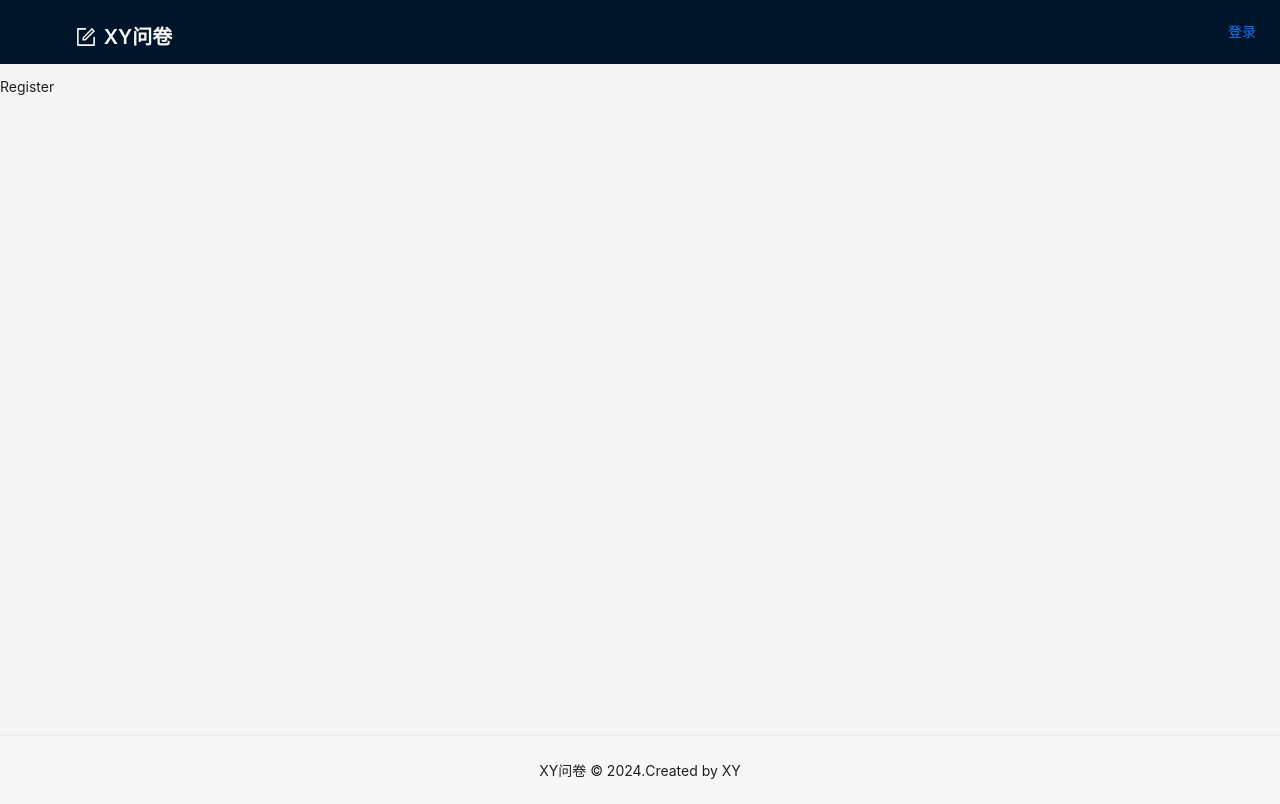
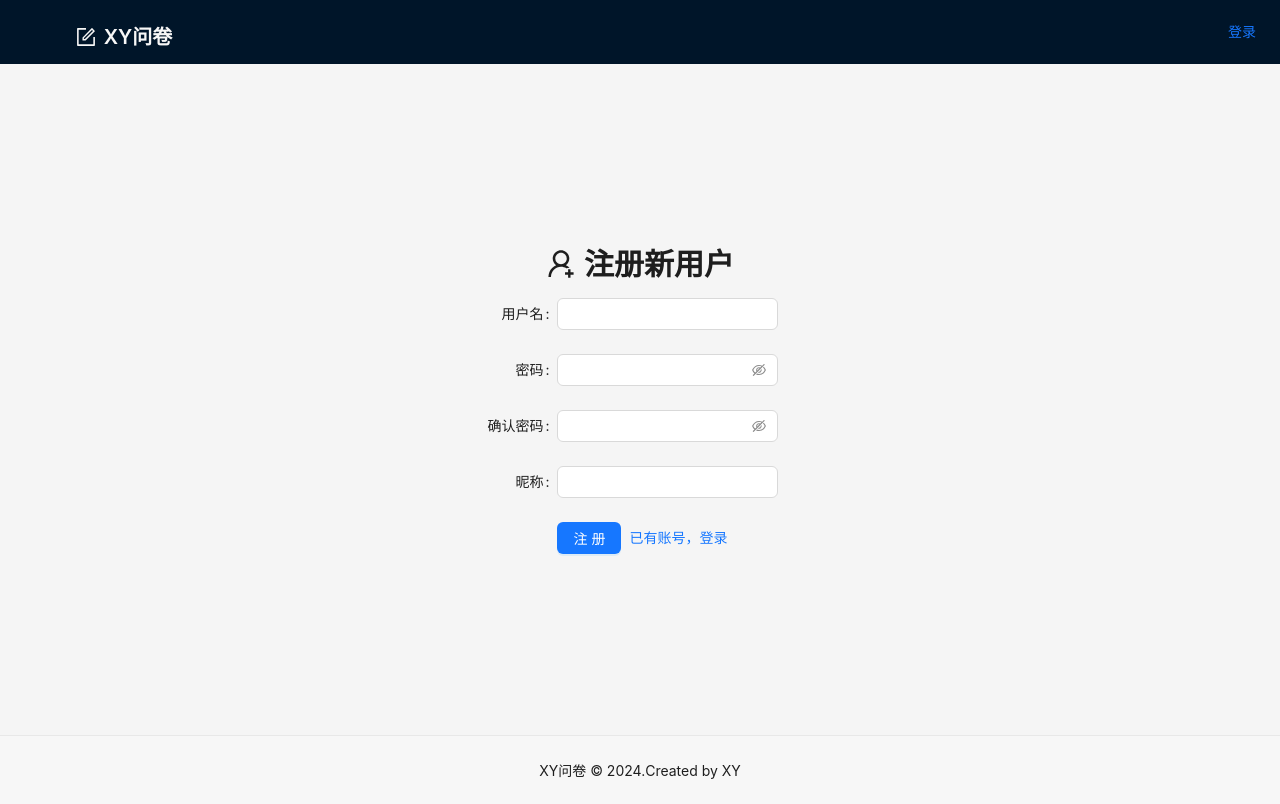
Before and after one commit to yashoku233/wenjuan-fe, a React (Create React App) app: page /Register in a window 1280 px wide. Built offline with nearby package versions, Linux system fonts and the light colour scheme.

Commit message:
dev:完成注册页

```diff
--- /dev/null
+++ b/src/components/ListSearch.tsx
@@ -0,0 +1,42 @@
+import React, { FC, useEffect, useState } from 'react'
+import type { ChangeEvent } from 'react'
+import { useNavigate, useLocation, useSearchParams } from 'react-router-dom'
+import { LIST_SEARCH_PARAM_KEY } from '../constant'
+import { Input } from 'antd'
+
+const { Search } = Input
+
+const ListSearch: FC = () => {
+  const nav = useNavigate()
+  const { pathname } = useLocation()
+  const [value, setValue] = useState('')
+
+  function handleChange(event: ChangeEvent<HTMLInputElement>) {
+    setValue(event.target.value)
+  }
+
+  function handleSearch(value: string) {
+    nav({
+      pathname,
+      search: `${LIST_SEARCH_PARAM_KEY}=${value}`,
+    })
+  }
+
+  const [searchParams] = useSearchParams()
+  useEffect(() => {
+    const newVal = searchParams.get(LIST_SEARCH_PARAM_KEY) || ''
+    setValue(newVal)
+  }, [searchParams])
+
+  return (
+    <Search
+      style={{ width: '200px' }}
+      placeholder="请输入关键字"
+      allowClear
+      value={value}
+      onChange={handleChange}
+      onSearch={handleSearch}
+    />
+  )
+}
+export default ListSearch
--- /dev/null
+++ b/src/constant/index.ts
@@ -0,0 +1 @@
+export const LIST_SEARCH_PARAM_KEY = 'keyword'
--- /dev/null
+++ b/src/page/Register.module.scss
@@ -0,0 +1,7 @@
+.container {
+    display: flex;
+    flex-direction: column;
+    justify-content: center;
+    align-items: center;
+    min-height: calc(100vh - 64px - 65px);
+}
--- a/src/page/Register.tsx
+++ b/src/page/Register.tsx
@@ -1,7 +1,52 @@
 import React, { FC } from 'react'
+import { Typography, Space, Form, Input, Button } from 'antd'
+import { UserAddOutlined } from '@ant-design/icons'
+import { Link } from 'react-router-dom'
+import { LOGIN_PATHNAME } from '../router'
+import styles from './Register.module.scss'
 
+const { Title } = Typography
 const Register: FC = () => {
-  return <p> Register</p>
+  const onFinish = (values: any) => {
+    console.log('Success:', values)
+  }
+
+  return (
+    <div className={styles.container}>
+      <div>
+        <Space>
+          <Title level={2}>
+            <UserAddOutlined />
+          </Title>
+          <Title level={2}>注册新用户</Title>
+        </Space>
+      </div>
+      <div>
+        <Form labelCol={{ span: 6 }} wrapperCol={{ span: 16 }} onFinish={onFinish}>
+          <Form.Item label="用户名" name="username">
+            <Input />
+          </Form.Item>
+          <Form.Item label="密码" name="password">
+            <Input.Password />
+          </Form.Item>
+          <Form.Item label="确认密码" name="confirom">
+            <Input.Password />
+          </Form.Item>
+          <Form.Item label="昵称" name="nickname">
+            <Input />
+          </Form.Item>
+          <Form.Item wrapperCol={{ offset: 6, span: 16 }}>
+            <Space>
+              <Button type="primary" htmlType="submit">
+                注册
+              </Button>
+              <Link to={LOGIN_PATHNAME}>已有账号，登录</Link>
+            </Space>
+          </Form.Item>
+        </Form>
+      </div>
+    </div>
+  )
 }
 
 export default Register
--- a/src/page/manage/List.tsx
+++ b/src/page/manage/List.tsx
@@ -3,6 +3,7 @@
 import { useTitle } from 'ahooks'
 import { Typography, Empty } from 'antd'
 import QuestionCard from '../../components/QuestionCard'
+import ListSearch from '../../components/ListSearch'
 import styles from './common.module.scss'
 
 const rawQuestionList = [
@@ -44,7 +45,9 @@
         <div className={styles.left}>
           <Title level={3}>我的问卷</Title>
         </div>
-        <div className={styles.right}></div>
+        <div className={styles.right}>
+          <ListSearch />
+        </div>
       </div>
       <div className={styles.content}>
         {questionList.length === 0 && <Empty description="暂无问卷" />}
--- a/src/page/manage/Star.tsx
+++ b/src/page/manage/Star.tsx
@@ -3,6 +3,7 @@
 import { Typography, Empty } from 'antd'
 import styles from './common.module.scss'
 import QuestionCard from '../../components/QuestionCard'
+import ListSearch from '../../components/ListSearch'
 
 const rawQuestionList = [
   {
@@ -42,7 +43,9 @@
         <div className={styles.left}>
           <Title level={3}>我的问卷</Title>
         </div>
-        <div className={styles.right}></div>
+        <div className={styles.right}>
+          <ListSearch />
+        </div>
       </div>
       <div className={styles.content}>
         {questionList.length === 1 && <Empty description="暂无问卷" />}
--- a/src/page/manage/Trash.tsx
+++ b/src/page/manage/Trash.tsx
@@ -3,6 +3,7 @@
 import { Typography, Empty, Table, Tag, Space, Button, Modal } from 'antd'
 import { ExclamationCircleOutlined } from '@ant-design/icons'
 import styles from './common.module.scss'
+import ListSearch from '../../components/ListSearch'
 
 const rawQuestionList = [
   {
@@ -99,7 +100,9 @@
         <div className={styles.left}>
           <Title level={3}>回收站</Title>
         </div>
-        <div className={styles.right}></div>
+        <div className={styles.right}>
+          <ListSearch />
+        </div>
       </div>
       <div className={styles.content}>
         {questionList.length === 0 && <Empty description="暂无问卷" />}
--- a/src/page/manage/common.module.scss
+++ b/src/page/manage/common.module.scss
@@ -7,6 +7,7 @@
     .right{
         flex: 1;
         text-align: right;
+        margin-top: 25px;
     }
 }
 
```
